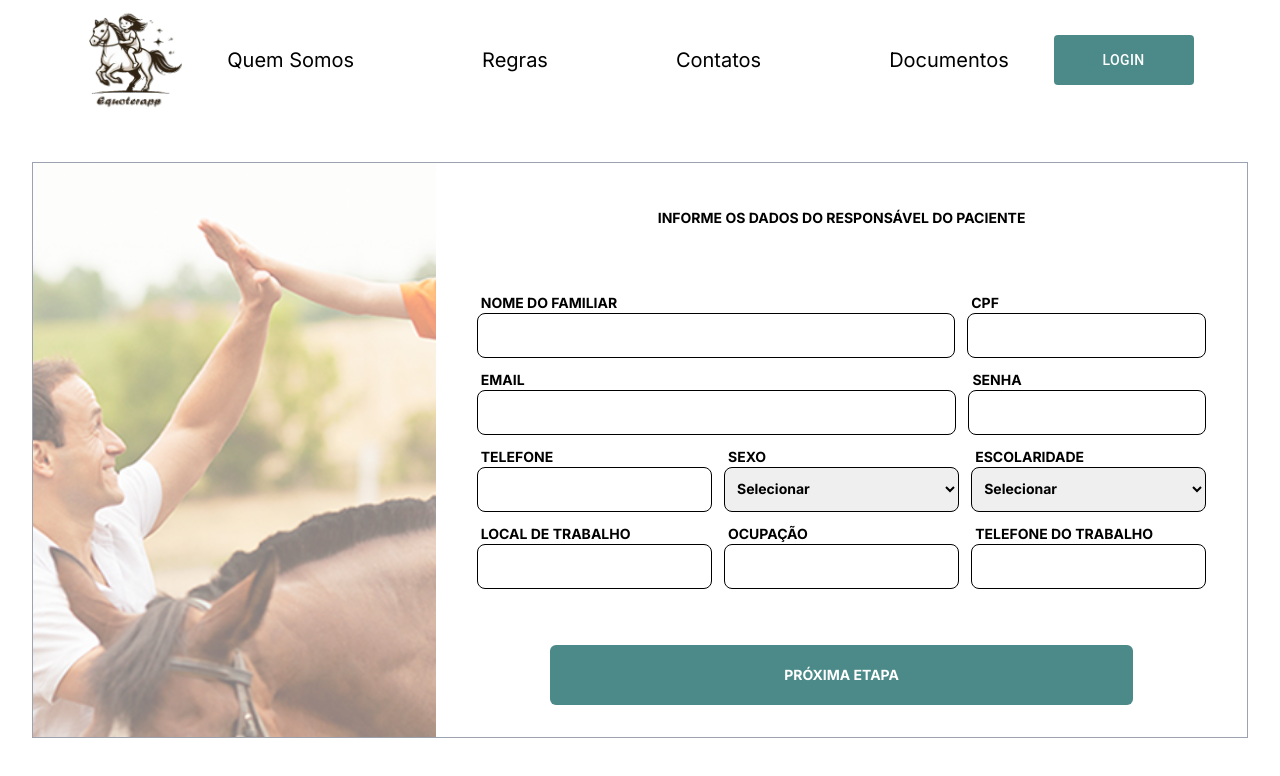
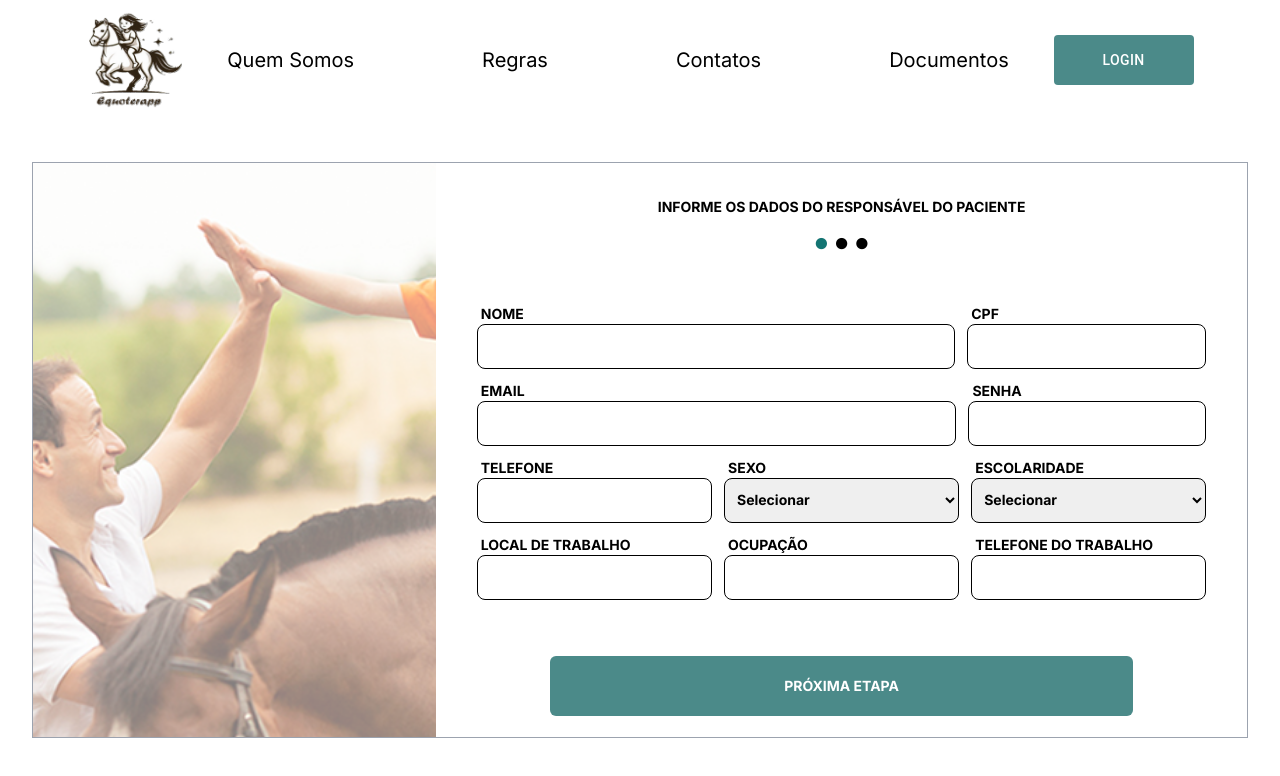
Before and after one commit to lucas037/equoterapp-front, a Next.js app: page /cadastro in a window 1280 px wide. Shown: the top 776 px of the page. Built offline with nearby package versions, Linux system fonts and the light colour scheme.

Commit message:
update: Atualizar progresso da tela de cadastro.

```diff
--- a/src/app/cadastro/page.tsx
+++ b/src/app/cadastro/page.tsx
@@ -190,12 +190,16 @@ export default function Cadastro() {
                     <div className="w-full h-full flex flex-col justify-around items-center">
                         <div className="flex flex-col items-center gap-1 mt-3">
                             <div className="text-sm font-bold">INFORME OS DADOS DO RESPONSÁVEL DO PACIENTE</div>
+                            <div className="text-4xl flex">
+                                <div className="text-[#137472]">•</div>
+                                ••
+                            </div>
                         </div>
 
                         <div className="w-[90%] text-sm font-bold flex flex-col items-center gap-3">
                             <div className="w-full flex flex-col gap-3 sm:flex-row sm:justify-between">
                                 <Input
-                                name={"NOME DO FAMILIAR"}
+                                name={"NOME"}
                                 style={"w-[100%] sm:w-[66%]"}
                                 value={dadosFamiliar.name}
                                 onChange={handleChangeNome}
```
